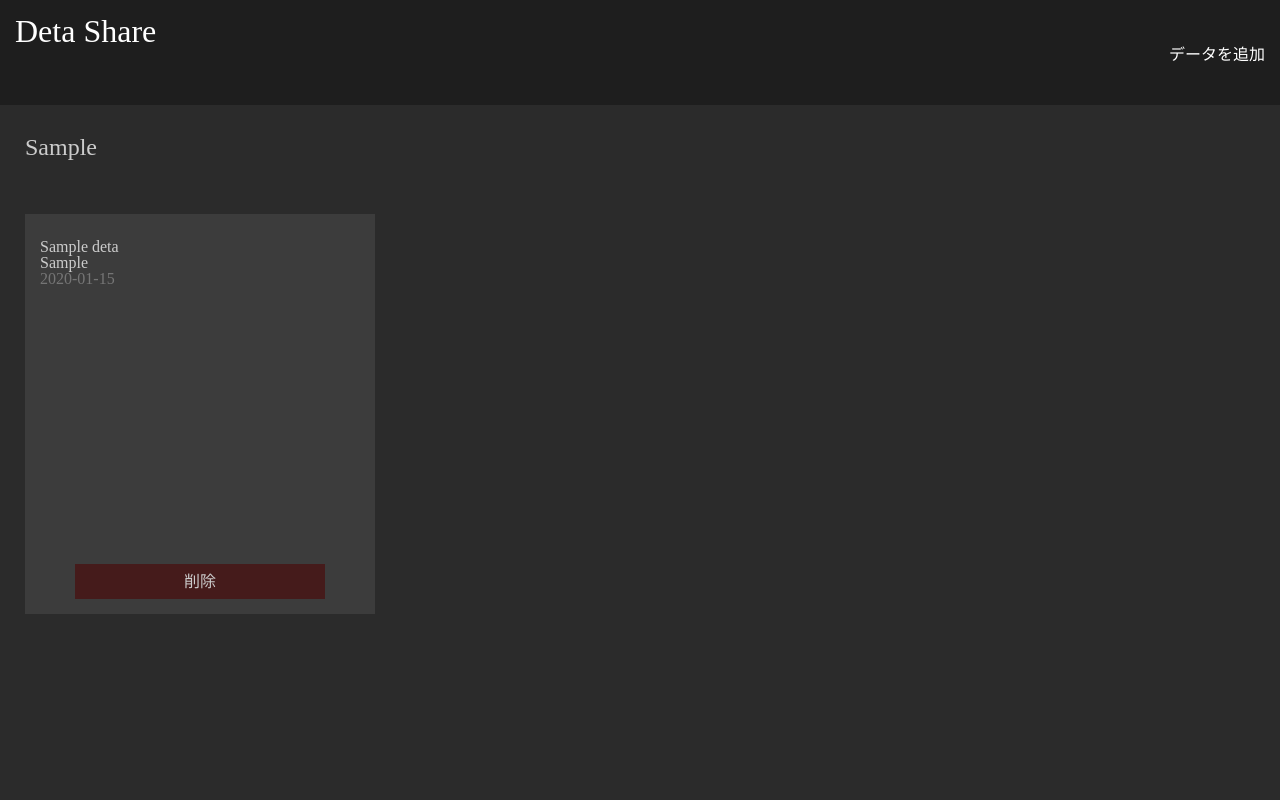
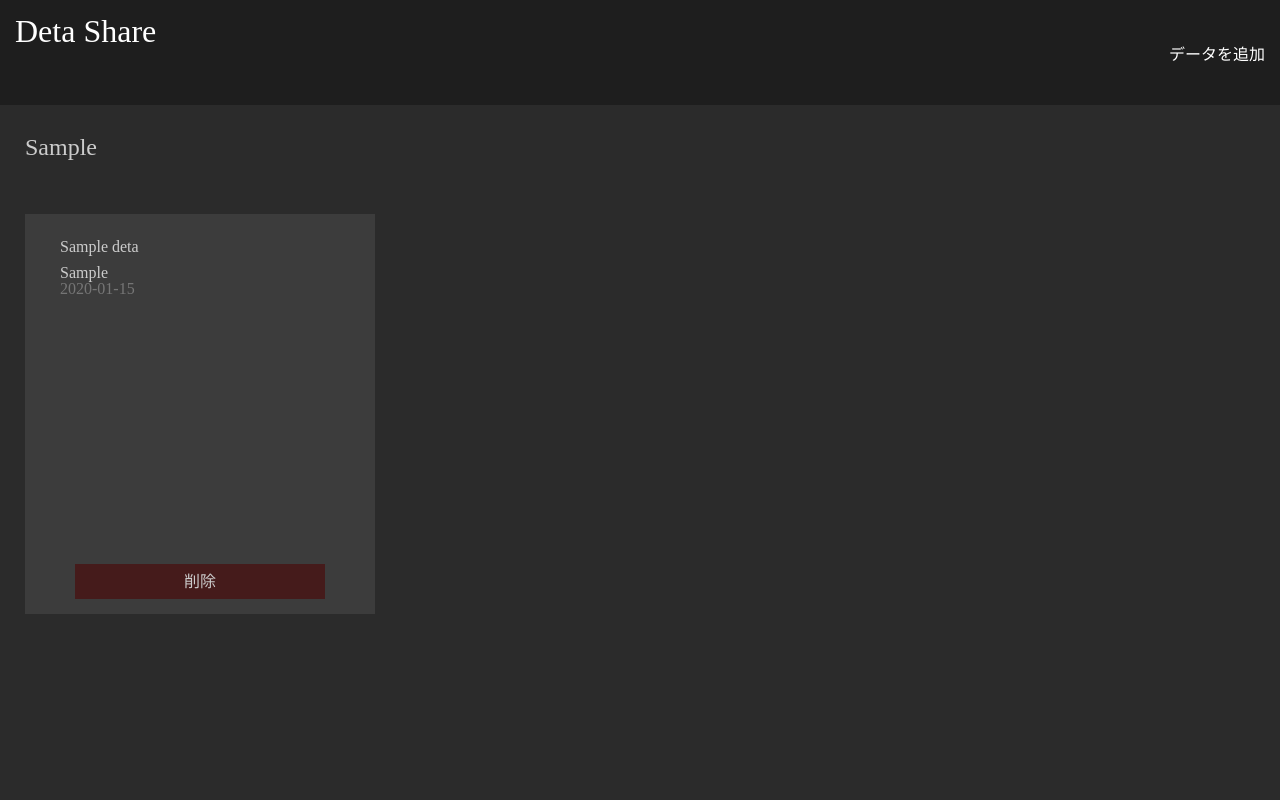
Before and after one commit to ta1s31/DetaShare, a PHP site: page / in a window 1280 px wide. Run offline with PHP 8.4, Linux system fonts and the light colour scheme; tables that the repository leaves empty hold one stand-in row (values such as "Sample post"); some web fonts are replaced.

Commit message:
折り返せるようにした

```diff
--- a/assets/stylesheet/index.css
+++ b/assets/stylesheet/index.css
@@ -16,15 +16,17 @@
   margin: 25px;
   display: inline-block;
   background-color: #ffffff15;
-  word-wrap: break-word;
-
 }
 
 .card_content {
-  padding: 25px 15px;
+  padding: 25px 0px;
   height: 75%;
+  width: 80%;
+  margin: 0px auto;
+  overflow-wrap: break-word;
   word-wrap: break-word;
-
+  /* .card_list でnowrapしているので折り返すとき必須*/
+  white-space: normal;
 }
 
 .uploadTime {
--- a/assets/stylesheet/main.css
+++ b/assets/stylesheet/main.css
@@ -13,8 +13,11 @@ body {
 }
 
 .line {
-  padding-top: 15px;
-  padding-bottom: 15px;
+  padding: 15px 0px;
+}
+
+.subline {
+  padding: 5px 0px;
 }
 
 .ds_header {
--- a/index.php
+++ b/index.php
@@ -66,6 +66,7 @@ if( $_SERVER['REQUEST_METHOD'] === 'GET' && isset($_GET['state']) ){
                 <div class="card">
                     <div class="card_content" onclick="location.href='<?php echo h($row['path']);?>';">
                         <p class="file_name"> <?php echo h($row['name']); ?> </p>
+                        <div class="subline"></div>
                         <p class="shareText"> <?php echo h($row['memo']); ?> </p>
                         <p class="uploadTime"> <?php echo h($row['uploadTime']); ?> </p>
                     </div>
```
